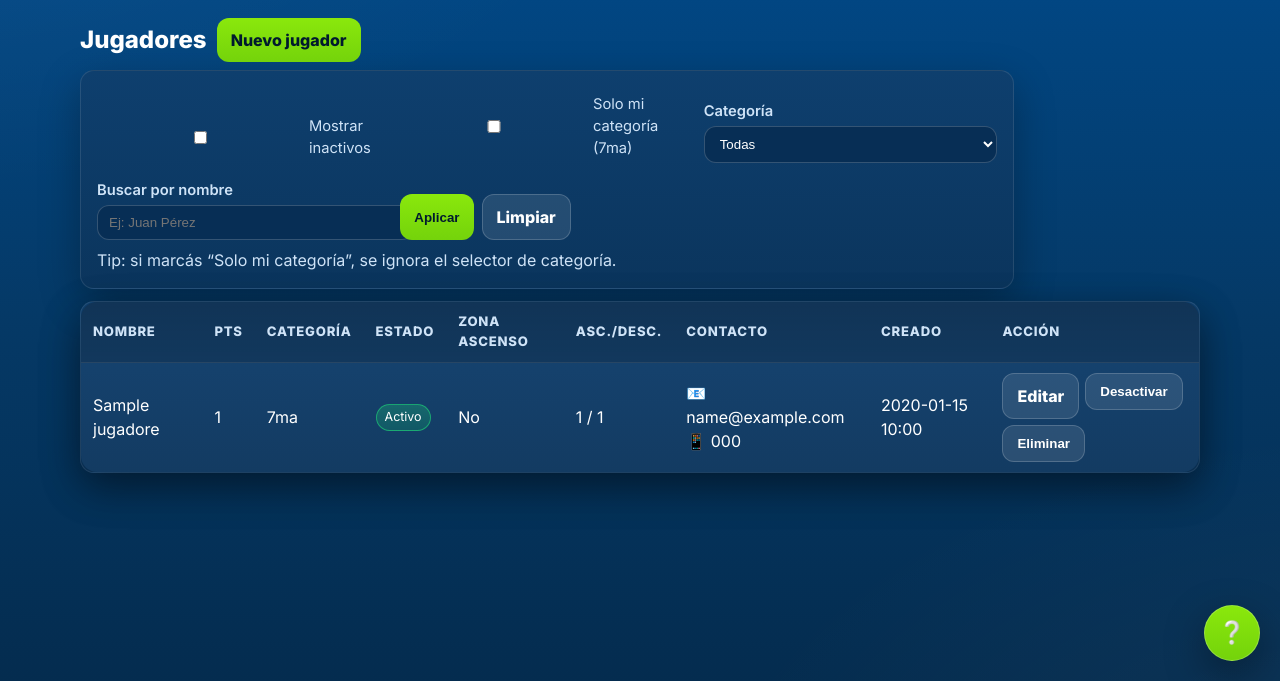
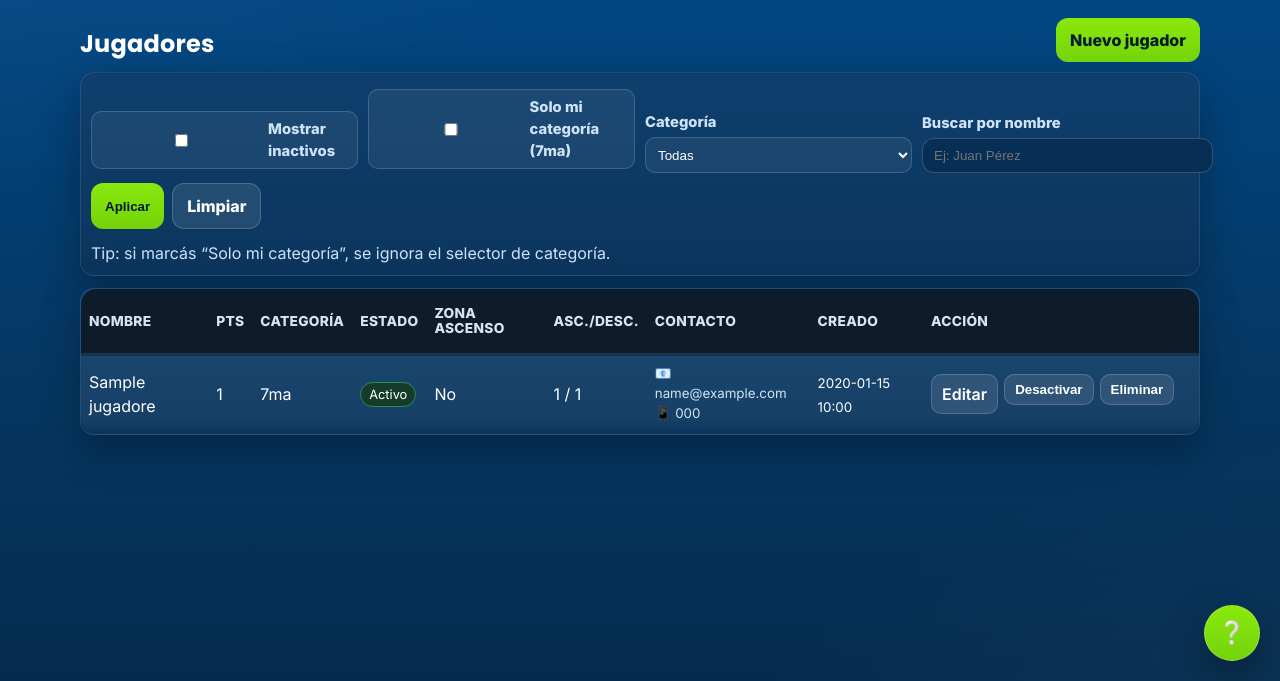
Before and after one commit to academiabogadorap/uplay, a Flask app: page /jugadores in a window 1280 px wide. Shown: the part 119-800 px from the top of the page. Run offline with Flask 3, Linux system fonts and the light colour scheme; the visitor is signed in with stand-in values (Sample User, id 1); tables that the repository leaves empty hold one stand-in row (values such as "Sample post"); some libraries are stand-ins or nearby versions.

Commit message:
UI: jugadores list con header sticky, zebra, hover y filtros alineados

```diff
--- a/templates/jugadores_list.html
+++ b/templates/jugadores_list.html
@@ -1,34 +1,110 @@
 {% extends "base.html" %}
 {% block title %}Jugadores{% endblock %}
+
 {% block content %}
-  <div style="display:flex; align-items:center; gap:10px; margin-bottom:8px;">
-    <h2 style="margin:0;">Jugadores</h2>
+<style>
+  /* ===== Encabezado ===== */
+  .page-head{
+    display:flex; align-items:flex-end; justify-content:space-between; gap:10px; flex-wrap:wrap;
+    margin:4px 0 10px;
+  }
+  .page-title{ margin:0; font-family:"Poppins",system-ui; font-weight:800; letter-spacing:.2px; }
+  .page-actions{ display:flex; gap:8px; flex-wrap:wrap; }
+
+  /* ===== Filtros (alineado al estilo Ranking) ===== */
+  .filters.card{
+    padding:10px; display:grid; gap:10px;
+    grid-template-columns: repeat(auto-fit, minmax(220px, 1fr));
+    align-items:end;
+  }
+  .filters .inline{
+    display:flex; align-items:center; gap:8px; min-height:36px;
+    background:rgba(255,255,255,.06); border:1px solid rgba(255,255,255,.16);
+    padding:6px 10px; border-radius:10px;
+  }
+  .filters label{ font-weight:700; font-size:.92rem; }
+  .filters select, .filters input[type="text"]{
+    height:36px; padding:6px 8px; border-radius:10px; width:100%;
+    background:rgba(255,255,255,.06); border:1px solid rgba(255,255,255,.16); color:var(--text);
+  }
+  .filters .actions{ display:flex; gap:8px; flex-wrap:wrap; }
+
+  .filters .hint{ grid-column: 1 / -1; margin:2px 0 0; color:var(--muted,#9fb3c8); }
+
+  /* ===== Tabla ===== */
+  .table-wrap{
+    --thead-h: 44px;
+    max-height:70vh; overflow:auto; border-radius:12px;
+    mask-image: linear-gradient(to bottom, rgba(0,0,0,1) 90%, rgba(0,0,0,0));
+  }
+  table.players{
+    width:100%; border-collapse:separate; border-spacing:0; margin:0;
+  }
+  .players thead th{
+    position:sticky; top:0; z-index:3;
+    background:#0d1b2a; color:#dbe2ef; text-align:left;
+    padding:10px 8px; height:var(--thead-h); line-height:1.1;
+    text-transform:uppercase; letter-spacing:.02em; font-size:.86rem;
+    box-shadow:0 2px 0 rgba(0,0,0,.25);
+  }
+  .players tbody td{ padding:10px 8px; vertical-align:middle; }
+
+  /* Zebra + hover sutil */
+  .players tbody tr:nth-child(odd){ background:rgba(255,255,255,.02); }
+  .players tbody tr:hover{ background:rgba(138,232,12,.05); }
+
+  /* Estados visuales */
+  .row-inactive{ opacity:.72; }
+  .row-me{ outline:1px solid rgba(138,232,12,.35); background:rgba(138,232,12,.06); }
+
+  /* Badges */
+  .badge{ display:inline-block; padding:2px 8px; border-radius:999px; font-size:.8rem;
+          background:rgba(255,255,255,.12); border:1px solid rgba(255,255,255,.18); }
+  .badge-ok{ background:#153c2a; border-color:#2a8b5f; }
+  .badge-warn{ background:#3b2f1b; border-color:#704d1a; }
+
+  /* Celdas especiales */
+  .col-contact small{ display:block; color:var(--muted,#9fb3c8); }
+  .actions-cell{ min-width:220px; }
+  .actions-row{ display:flex; flex-wrap:wrap; gap:6px; }
+
+  /* Responsive: ocultar columnas menos críticas */
+  @media (max-width:900px){
+    .players thead th:nth-child(6), .players tbody td:nth-child(6){ display:none; } /* Asc./Desc. */
+    .players thead th:nth-child(8), .players tbody td:nth-child(8){ display:none; } /* Creado */
+  }
+  @media (max-width:680px){
+    .players thead th:nth-child(5), .players tbody td:nth-child(5){ display:none; } /* Zona ascenso */
+    .players thead th:nth-child(7), .players tbody td:nth-child(7){ display:none; } /* Contacto */
+  }
+</style>
+
+<div class="page-head">
+  <h2 class="page-title">Jugadores</h2>
+  <div class="page-actions">
     {% if current_jugador and current_jugador.is_admin %}
       <a href="{{ url_for('jugadores_new') }}" class="btn">Nuevo jugador</a>
     {% endif %}
   </div>
+</div>
 
-  <!-- Filtros -->
-  <form method="get" class="card" style="max-width:900px;">
-    <div style="display:grid; grid-template-columns: repeat(auto-fit, minmax(220px, 1fr)); gap:10px; align-items:end;">
-      <!-- Mostrar inactivos -->
-      <label style="display:flex; align-items:center; gap:6px;">
+<!-- ===== Filtros ===== -->
+<form method="get" class="card filters" role="search" aria-label="Filtros de jugadores">
+  <label class="inline" title="Incluir jugadores dados de baja temporal">
     <input type="checkbox" name="inactivos" value="1" {% if mostrar_inactivos == 1 %}checked{% endif %}>
     Mostrar inactivos
   </label>
 
-      <!-- Solo mi categoría (si estoy logueado y tengo categoría) -->
   {% if current_jugador and current_jugador.categoria_id %}
-        <label style="display:flex; align-items:center; gap:6px;">
+  <label class="inline" title="Ignora el selector de categoría">
     <input type="checkbox" name="solo_mi_cat" value="1" {% if solo_mi_cat == 1 %}checked{% endif %}>
     Solo mi categoría ({{ current_jugador.categoria.nombre }})
   </label>
   {% endif %}
 
-      <!-- Filtro por categoría -->
   <div>
-        <label for="categoria_id" style="display:block; font-weight:600; margin-bottom:4px;">Categoría</label>
-        <select id="categoria_id" name="categoria_id" style="width:100%;">
+    <label for="categoria_id">Categoría</label>
+    <select id="categoria_id" name="categoria_id">
       <option value="">Todas</option>
       {% for c in categorias %}
         <option value="{{ c.id }}" {% if categoria_id and categoria_id == c.id %}selected{% endif %}>
@@ -38,27 +114,23 @@
     </select>
   </div>
 
-      <!-- Buscar por nombre -->
   <div>
-        <label for="q" style="display:block; font-weight:600; margin-bottom:4px;">Buscar por nombre</label>
-        <input id="q" name="q" placeholder="Ej: Juan Pérez" value="{{ q or '' }}" style="width:100%;">
+    <label for="q">Buscar por nombre</label>
+    <input id="q" name="q" placeholder="Ej: Juan Pérez" value="{{ q or '' }}">
   </div>
 
-      <!-- Acciones -->
-      <div style="display:flex; gap:8px; flex-wrap:wrap;">
+  <div class="actions">
     <button type="submit" class="btn">Aplicar</button>
     <a href="{{ url_for('jugadores_list') }}" class="btn btn-ghost">Limpiar</a>
   </div>
-    </div>
 
-    <p class="muted" style="margin:8px 0 0;">
-      Tip: si marcás “Solo mi categoría”, se ignora el selector de categoría.
-    </p>
+  <p class="hint">Tip: si marcás “Solo mi categoría”, se ignora el selector de categoría.</p>
 </form>
 
 {% if jugadores %}
   <div class="card" style="padding:0;">
-      <table>
+    <div class="table-wrap">
+      <table class="players">
         <thead>
           <tr>
             <th>Nombre</th>
@@ -69,12 +141,13 @@
             <th>Asc./Desc.</th>
             <th>Contacto</th>
             <th>Creado</th>
-            <th>Acción</th>
+            <th style="width:260px;">Acción</th>
           </tr>
         </thead>
         <tbody>
           {% for j in jugadores %}
-            <tr>
+            {% set is_me = (current_jugador and j.id == current_jugador.id) %}
+            <tr class="{% if not j.activo %}row-inactive{% endif %} {% if is_me %}row-me{% endif %}">
               <td>{{ j.nombre_completo }}</td>
               <td>{{ j.puntos }}</td>
               <td>{{ j.categoria.nombre if j.categoria else '-' }}</td>
@@ -94,38 +167,38 @@
                   0 / 0
                 {% endif %}
               </td>
-              <td>
-                {% if j.email %}📧 {{ j.email }}{% endif %}
-                {% if j.telefono %}<br>📱 {{ j.telefono }}{% endif %}
+              <td class="col-contact">
+                {% if j.email %}<small>📧 {{ j.email }}</small>{% endif %}
+                {% if j.telefono %}<small>📱 {{ j.telefono }}</small>{% endif %}
               </td>
-              <td>{{ j.creado_en.strftime('%Y-%m-%d %H:%M') }}</td>
-              <td>
-                <div style="display:flex; flex-wrap:wrap; gap:6px;">
+              <td><small>{{ j.creado_en.strftime('%Y-%m-%d %H:%M') }}</small></td>
+              <td class="actions-cell">
+                <div class="actions-row">
                   {# visible para cualquier usuario: DESAFIAR si corresponde #}
                   {% if j.activo and zona_ascenso.get(j.id) %}
-                    <a href="{{ url_for('desafios_new', desafiante_id=j.id) }}" class="btn">Desafiar</a>
+                    <a href="{{ url_for('desafios_new', desafiante_id=j.id) }}" class="btn btn-slim">Desafiar</a>
                   {% endif %}
 
                   {# sólo administradores: editar / activar-desactivar / eliminar #}
                   {% if current_jugador and current_jugador.is_admin %}
-                    <a href="{{ url_for('jugadores_edit', jugador_id=j.id) }}" class="btn btn-ghost">Editar</a>
+                    <a href="{{ url_for('jugadores_edit', jugador_id=j.id) }}" class="btn btn-ghost btn-slim">Editar</a>
 
                     {% if j.activo %}
                       <form method="post"
                             action="{{ url_for('jugadores_deactivate', jugador_id=j.id) }}"
                             onsubmit="return confirm('¿Desactivar a {{ j.nombre_completo }}? Podrás reactivarlo después.');">
-                        <button type="submit" class="btn btn-ghost">Desactivar</button>
+                        <button type="submit" class="btn btn-ghost btn-slim">Desactivar</button>
                       </form>
                     {% else %}
                       <form method="post" action="{{ url_for('jugadores_activate', jugador_id=j.id) }}">
-                        <button type="submit" class="btn">Reactivar</button>
+                        <button type="submit" class="btn btn-slim">Reactivar</button>
                       </form>
                     {% endif %}
 
                     <form method="post"
                           action="{{ url_for('jugadores_delete', jugador_id=j.id) }}"
                           onsubmit="return confirm('¿Eliminar DEFINITIVAMENTE a {{ j.nombre_completo }}? Esta acción no se puede deshacer.');">
-                      <button type="submit" class="btn btn-ghost">Eliminar</button>
+                      <button type="submit" class="btn btn-ghost btn-slim">Eliminar</button>
                     </form>
                   {% endif %}
                 </div>
@@ -135,193 +208,12 @@
         </tbody>
       </table>
     </div>
+  </div>
 {% else %}
-    <p>Sin jugadores aún.</p>
+  <p class="muted">Sin jugadores aún.</p>
 {% endif %}
 {% endblock %}
 
 {% block help_content %}
-<style>
-  /* ==== Modal de ayuda: contenedor BAJO y scroll en el contenedor (alineado con index/categorías) ==== */
-  .help-container{ display:flex; justify-content:center; width:100%; }
-  .help-wrap{
-    width: min(800px, 90vw);
-    margin: 0 auto;
-
-    /* Altura reducida + scroll único */
-    max-height: 62dvh;   /* bajar a 60dvh/58dvh si tu modal padre ocupa más */
-    max-height: 62vh;    /* fallback */
-    overflow: auto;
-    overscroll-behavior: contain;
-
-    position: relative;
-    background: transparent;
-  }
-
-  /* Encabezado compacto y sticky */
-  .help-head{
-    position: sticky; top: 0; z-index: 2;
-    display:flex; align-items:center; gap:6px;
-    padding:6px 6px; margin-bottom:4px;
-    background: var(--bg, rgba(10,12,20,.96));
-    border-bottom:1px solid rgba(255,255,255,.06);
-  }
-  .help-title{ margin:0; font-size: clamp(.92rem, 2vw, 1.02rem); }
-  .help-sub{   margin:0; color:var(--muted,#98a2b3); font-size: clamp(.78rem, 1.7vw, .88rem); }
-
-  /* Grid sin desbordes */
-  .help-grid{
-    display:grid;
-    grid-template-columns: repeat(auto-fit, minmax(236px, 1fr));
-    gap:8px;
-  }
-
-  /* Tarjetas y texto compactos */
-  .help-card{
-    background: rgba(255,255,255,.04);
-    border:1px solid rgba(255,255,255,.08);
-    border-radius:10px;
-    padding:6px;
-  }
-  .help-card h4{
-    display:flex; align-items:center; gap:6px;
-    margin:0 0 4px;
-    font-size: clamp(.88rem, 1.9vw, .96rem);
-  }
-  .help-card p, .help-card li{
-    margin:3px 0;
-    font-size: clamp(.78rem, 1.6vw, .86rem);
-    line-height:1.3;
-  }
-  .help-ul, .help-ol{ padding-left:16px; margin:4px 0; }
-
-  .chip{ display:inline-block; padding:2px 7px; border-radius:999px; font-size:.76rem; border:1px solid #2a2f45; background:#1b2138; margin-right:6px;}
-  .chip.ok{ background:#1b3b2a; border-color:#1a704d;}
-  .chip.info{ background:#1b2f3b; border-color:#1a4d70;}
-  .chip.warn{ background:#3b2f1b; border-color:#704d1a;}
-
-  .help-visual{
-    display:flex; align-items:center; justify-content:center;
-    background: rgba(255,255,255,.03);
-    border:1px dashed rgba(255,255,255,.12);
-    border-radius:10px; padding:6px;
-  }
-  .help-visual svg, .help-card img{ max-width:100%; height:auto; display:block; }
-
-  @media (max-width:540px){
-    .help-grid{ grid-template-columns: 1fr; }
-    .help-card h4 svg{ display:none; }
-  }
-</style>
-
-<div class="help-container">
-  <div class="help-wrap">
-    <div class="help-head">
-      <h3 class="help-title">¿Cómo leer y usar la lista de jugadores?</h3>
-      <p class="help-sub">Guía rápida y visual</p>
-    </div>
-
-    <div class="help-grid">
-      <!-- ¿Qué estás viendo? -->
-      <section class="help-card">
-        <h4>
-          <svg width="18" height="18" viewBox="0 0 24 24" fill="none" aria-hidden="true">
-            <path d="M3 7h18v10H3z" stroke="currentColor"/>
-            <path d="M8 7V5a4 4 0 118 0v2" stroke="currentColor"/>
-          </svg>
-          ¿Qué estás viendo?
-        </h4>
-        <p>Un listado de <strong>jugadores</strong> con su <strong>categoría</strong>, <strong>puntos</strong> y estado (<em>Activo</em>/<em>Inactivo</em>).</p>
-        <div>
-          <span class="chip info">Nombre</span>
-          <span class="chip ok">Puntos</span>
-          <span class="chip warn">Categoría</span>
-        </div>
-      </section>
-
-      <!-- Filtros -->
-      <section class="help-card">
-        <h4>
-          <svg width="18" height="18" viewBox="0 0 24 24" fill="none"><path d="M4 6h16M4 12h10M4 18h8" stroke="currentColor"/></svg>
-          Filtros rápidos
-        </h4>
-        <ul class="help-ul">
-          <li><strong>Mostrar inactivos</strong>: incluye jugadores dados de baja temporal.</li>
-          {% if current_jugador and current_jugador.categoria_id %}
-          <li><strong>Solo mi categoría</strong>: prioriza tu nivel y desactiva el selector.</li>
-          {% endif %}
-          <li><strong>Categoría</strong>: filtra por nivel concreto.</li>
-          <li><strong>Buscar por nombre</strong>: escribí parte del nombre o apellido.</li>
-        </ul>
-        <p class="muted" style="margin-top:2px;">Tip: combiná “Solo mi categoría” con una búsqueda por nombre para encontrar rápido a tus posibles compañeros.</p>
-      </section>
-
-      <!-- Columnas -->
-      <section class="help-card">
-        <h4>
-          <svg width="18" height="18" viewBox="0 0 24 24" fill="none"><path d="M6 6h12v12H6z" stroke="currentColor"/></svg>
-          Columnas de la tabla
-        </h4>
-        <ul class="help-ul">
-          <li><strong>Pts</strong>: puntaje actual del jugador.</li>
-          <li><strong>Estado</strong>: activo/inactivo.</li>
-          <li><strong>Zona ascenso</strong>: <em>Sí</em> si sus puntos ≤ mínimo de su categoría.</li>
-          <li><strong>Asc./Desc.</strong>: resumen (victorias vs superior / derrotas vs inferior).</li>
-          <li><strong>Contacto</strong>: email y/o teléfono si están cargados.</li>
-        </ul>
-      </section>
-
-      <!-- Zona de ascenso (visual) -->
-      <section class="help-card">
-        <h4>
-          <svg width="18" height="18" viewBox="0 0 24 24" fill="none"><circle cx="12" cy="12" r="9" stroke="currentColor"/></svg>
-          ¿Qué es “zona de ascenso”?
-        </h4>
-        <p>Es la franja de puntaje que permite <strong>desafiar a la categoría superior</strong>.</p>
-        <div class="help-visual">
-          <svg width="260" height="110" viewBox="0 0 280 120" aria-hidden="true">
-            <rect x="20" y="58" width="240" height="6" rx="3" fill="#475569"/>
-            <rect x="20" y="50" width="80" height="22" rx="6" fill="#1b3b2a" stroke="#1a704d"/>
-            <text x="60" y="64" fill="#fff" font-size="11" text-anchor="middle">≤ mín</text>
-            <text x="20" y="45" fill="#9aa3b2" font-size="10">0</text>
-            <text x="160" y="45" fill="#9aa3b2" font-size="10">mín</text>
-            <text x="240" y="45" fill="#9aa3b2" font-size="10">máx</text>
-          </svg>
-        </div>
-        <p class="muted" style="margin-top:4px;">Si el jugador está en esta zona, verá acciones como <em>Desafiar</em> cuando corresponda.</p>
-      </section>
-
-      <!-- Acciones según rol -->
-      <section class="help-card">
-        <h4>
-          <svg width="18" height="18" viewBox="0 0 24 24" fill="none"><path d="M12 2v20M2 12h20" stroke="currentColor"/></svg>
-          Acciones disponibles
-        </h4>
-        <ul class="help-ul">
-          <li><strong>Usuario</strong>: si estás en zona de ascenso, podés <em>Desafiar</em> a la categoría superior.</li>
-          {% if current_jugador and current_jugador.is_admin %}
-          <li><strong>Admin</strong>: además, <em>Editar</em>, <em>Desactivar/Reactivar</em> y <em>Eliminar</em> jugadores.</li>
-          {% else %}
-          <li class="muted">Acciones de administración visibles solo para administradores.</li>
-          {% endif %}
-        </ul>
-      </section>
-
-      <!-- Buenas prácticas para admins -->
-      {% if current_jugador and current_jugador.is_admin %}
-      <section class="help-card">
-        <h4>
-          <svg width="18" height="18" viewBox="0 0 24 24" fill="none"><path d="M4 6h16M4 12h10M4 18h8" stroke="currentColor"/></svg>
-          Buenas prácticas (admin)
-        </h4>
-        <ul class="help-ul">
-          <li>Revisá que la categoría asignada coincida con los <em>puntos</em> del jugador.</li>
-          <li>Mantené actualizados <strong>email</strong> y <strong>teléfono</strong> para facilitar el contacto.</li>
-          <li>Al desactivar, evaluá el impacto en <em>abiertos</em> y <em>desafíos</em> en curso.</li>
-        </ul>
-      </section>
-      {% endif %}
-    </div>
-  </div>
-</div>
+{{ super() }}
 {% endblock %}
```
Lines whose indentation alone changed are shown as unchanged.
